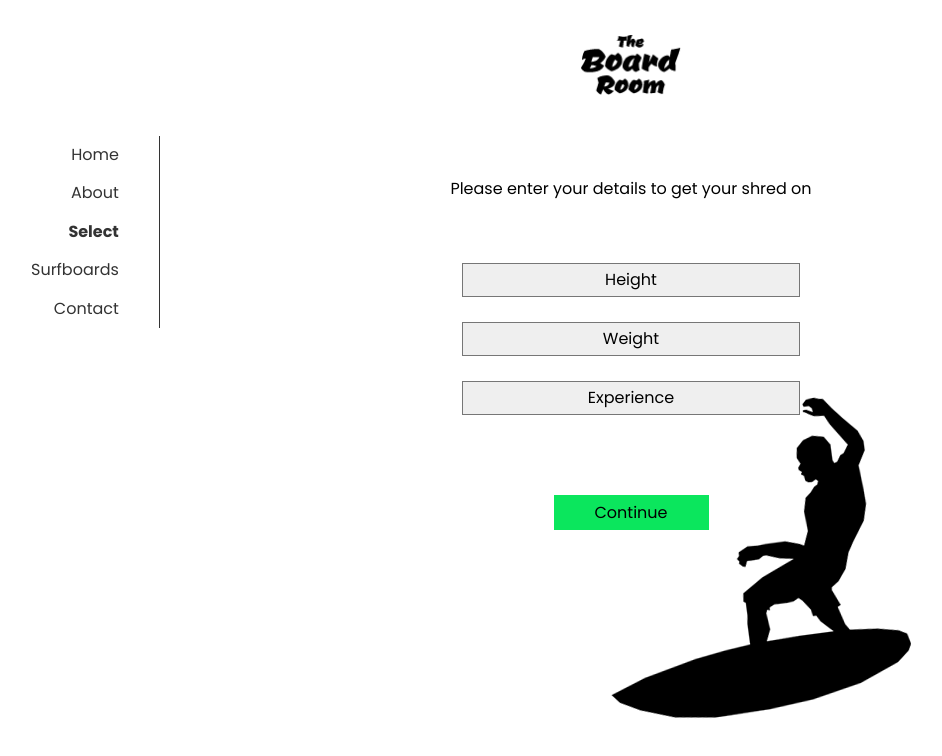
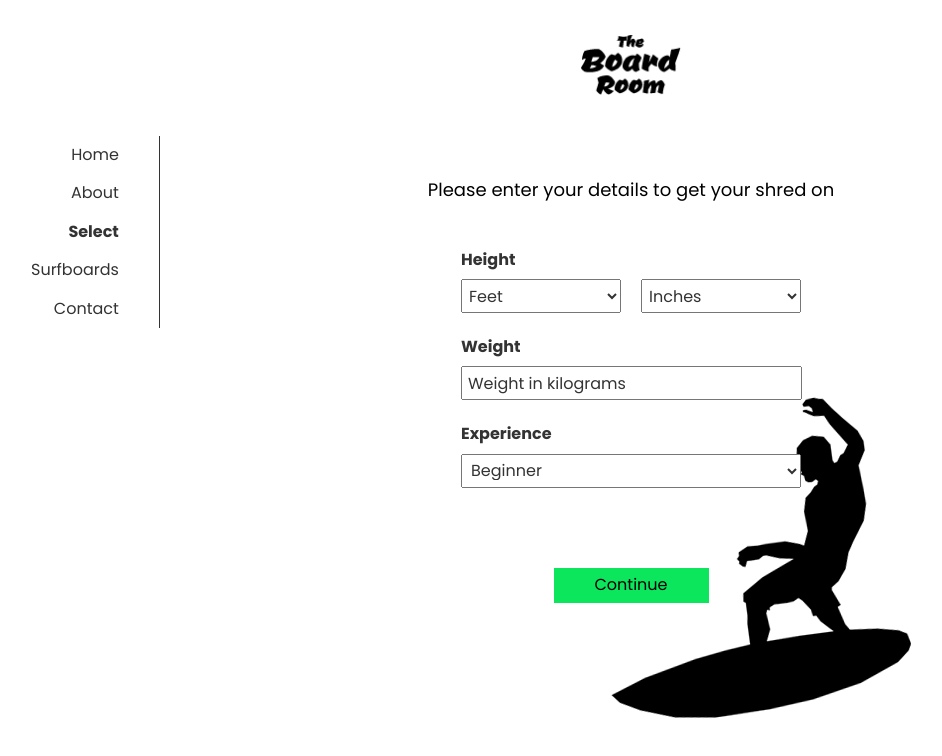
Before and after one commit to chris-schnitzer/boardroom, a React (Create React App) app: page /Select in a window 1280 px wide. Shown: the top 756 px of the page, without its empty margins (9-951 px from the left). Built offline with nearby package versions, Linux system fonts and the light colour scheme.

Commit message:
changed form layout and added options

```diff
--- a/src/pages/Select.css
+++ b/src/pages/Select.css
@@ -10,21 +10,74 @@
 	background-attachment: fixed;
 }
 
-.bg-select label {
-	display: block;
-	text-align: center;
-	margin-bottom: 65px;
+form {
+	width:340px;
+	margin: 0 auto;
 }
 
-.bg-select select {
+
+.form-title {
+	text-align: center;
 	display: block;
-	width: 338px;
+}
+
+.label-height, .label-weight, .label-exp {
+	display: block;
+	font-weight: bold;
+	margin-bottom: 10px;
+	color: #333;
+}
+
+.height {
+	width: 340px;
+}
+
+.flex-item {
+	width: 160px;
 	height: 34px;
-	margin: 25px auto;
-	text-align: center;
-	 -webkit-appearance: none;
-	 -moz-appearance: none;
+	margin: 0 auto 25px auto;
+	padding-left: 3px;
 }
+
+.flex-item:nth-child(2) {
+  margin-left: 20px;
+}
+
+select {
+	color: #333;
+}
+
+input{
+	margin: 0;
+	padding:0 0 0 5px;
+	width: 332px;
+	height: 30px;
+	margin: 0 auto 25px auto;
+}
+
+input::placeholder {
+    color: #333;
+/*    padding: 5px;*/
+}
+
+.full-length {
+	display: block;
+	width: 340px;
+	height: 34px;
+	margin: 0 auto 25px auto;
+	padding-left: 5px;
+/*	text-align: center;*/
+/*	 -webkit-appearance: none;
+	 -moz-appearance: none;*/
+}
+
+input, select, button, a {
+	outline-color: #444;
+}
+
+
+
+
 
 .bg-select button {
 	margin-top: 80px;
--- a/src/pages/Select.js
+++ b/src/pages/Select.js
@@ -5,16 +5,51 @@ export default function Select() {
 		<div className="bg-select">
 
 			<main className="select-wrap">
+			<p className="form-title">Please enter your details to get your shred on</p>
 			<form>
-				<label>Please enter your details to get your shred on</label>
-				<select>
-					<option value="">Height</option>
-				</select>
-				<select>
-					<option value="">Weight</option>
-				</select>
-				<select>
-					<option value="">Experience</option>
+				<label className="label-height">Height</label>
+
+				<div className="height">
+					<select className="flex-item">
+						<option value="">Feet</option>
+						<option value="1">1</option>
+						<option value="2">2</option>
+						<option value="3">3</option>
+						<option value="4">4</option>
+						<option value="5">5</option>
+						<option value="6">6</option>
+						<option value="7">7</option>
+					</select>
+					<select className="flex-item">
+						<option value="">Inches</option>
+						<option value="1">1</option>
+						<option value="2">2</option>
+						<option value="3">3</option>
+						<option value="4">4</option>
+						<option value="5">5</option>
+						<option value="6">6</option>
+						<option value="7">7</option>
+						<option value="8">8</option>
+						<option value="9">9</option>
+						<option value="10">10</option>
+						<option value="11">11</option>
+					</select>
+				</div>
+
+
+
+				<label className="label-weight">Weight</label>
+
+				<input type="text" name="weight"  autocomplete="off" placeholder="Weight in kilograms" />
+
+
+
+
+				<label className="label-exp">Experience</label>
+				<select className="full-length">
+					<option value="">Beginner</option>
+					<option value="">Intermediate</option>
+					<option value="">Pro</option>
 				</select>
 				<button>Continue</button>
 			</form>
```
